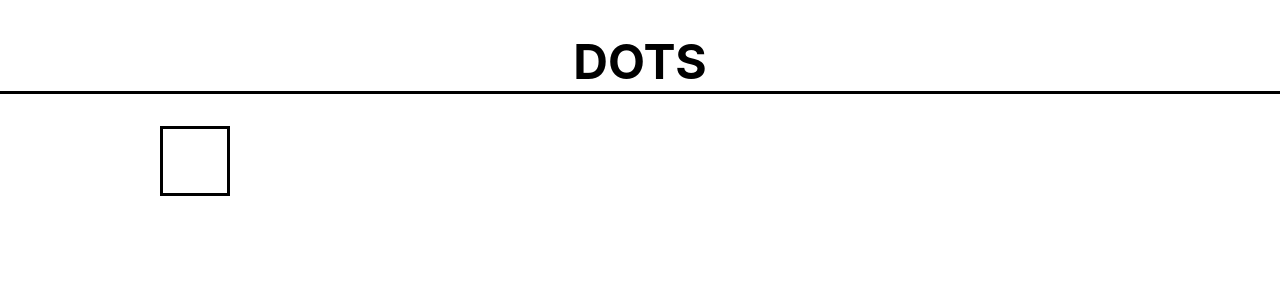
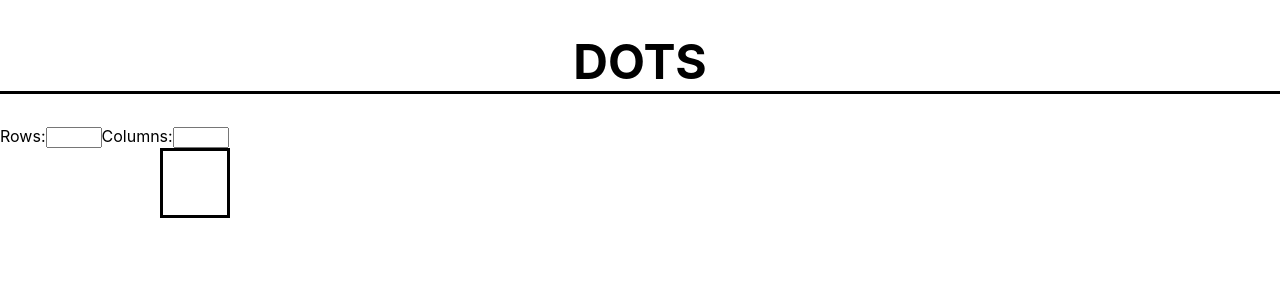
Before and after one commit to btagtow/dots, a React (Create React App) app: page / in a window 1280 px wide. Shown: the top 300 px of the page. Built offline with nearby package versions, Linux system fonts and the light colour scheme.

Commit message:
controlled form for rows/columns in dots grid

```diff
--- a/src/App.js
+++ b/src/App.js
@@ -1,10 +1,12 @@
 import React from 'react';
+import BoardForm from './components/board-form'
 import './App.css';
 
 function App() {
   return (
     <div className="App">
       <h1 className="header">DOTS</h1>
+      <BoardForm />
 
       <div className="main">
         <div className="board-box"></div>
--- a/src/components/board-form.js
+++ b/src/components/board-form.js
@@ -1,10 +1,32 @@
 import React, { Component } from 'react'
 
 export default class boardForm extends Component {
+    state = {
+        rows:0,
+        columns:0,
+    }
     render() {
+        // columns = this.state.columns
         return (
             <div>
-
+                <form className = "auth-form login" onSubmit={this.handleSubmit}>
+                    <label>Rows:</label>
+                    <input
+                        type="number"
+                        min={0}
+                        max={20}
+                        value="rows"
+                    />
+                    <label>Columns:</label>
+                    <input
+                        type="number"
+                        min={0}
+                        max={20}
+                        value="columns"
+                    />
+                    {/* <input type="submit" value="login" className="auth-button"/>
+                    {this.state.error ? console.log(this.state.error) : null} */}
+                </form>
             </div>
         )
     }
```
